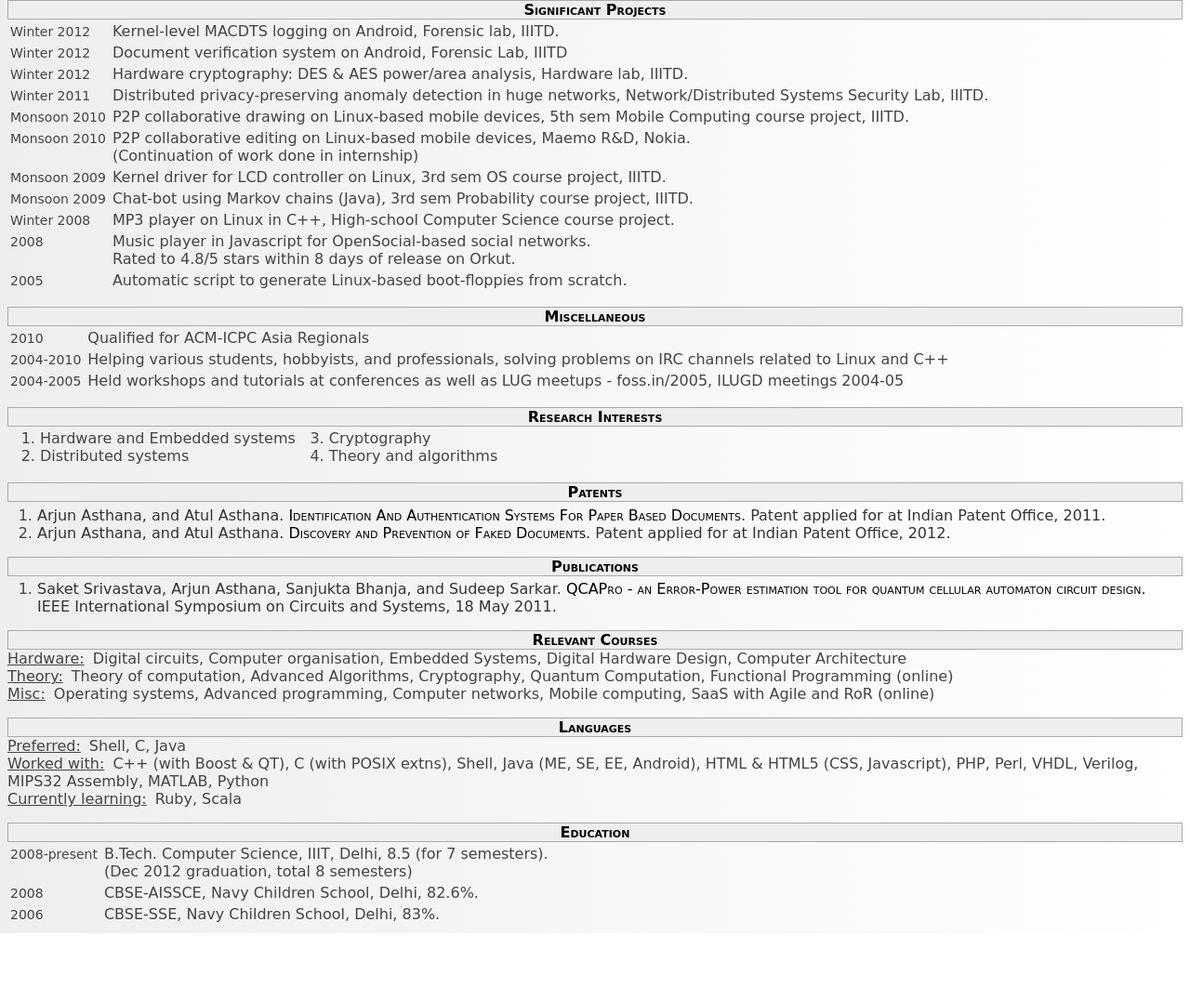
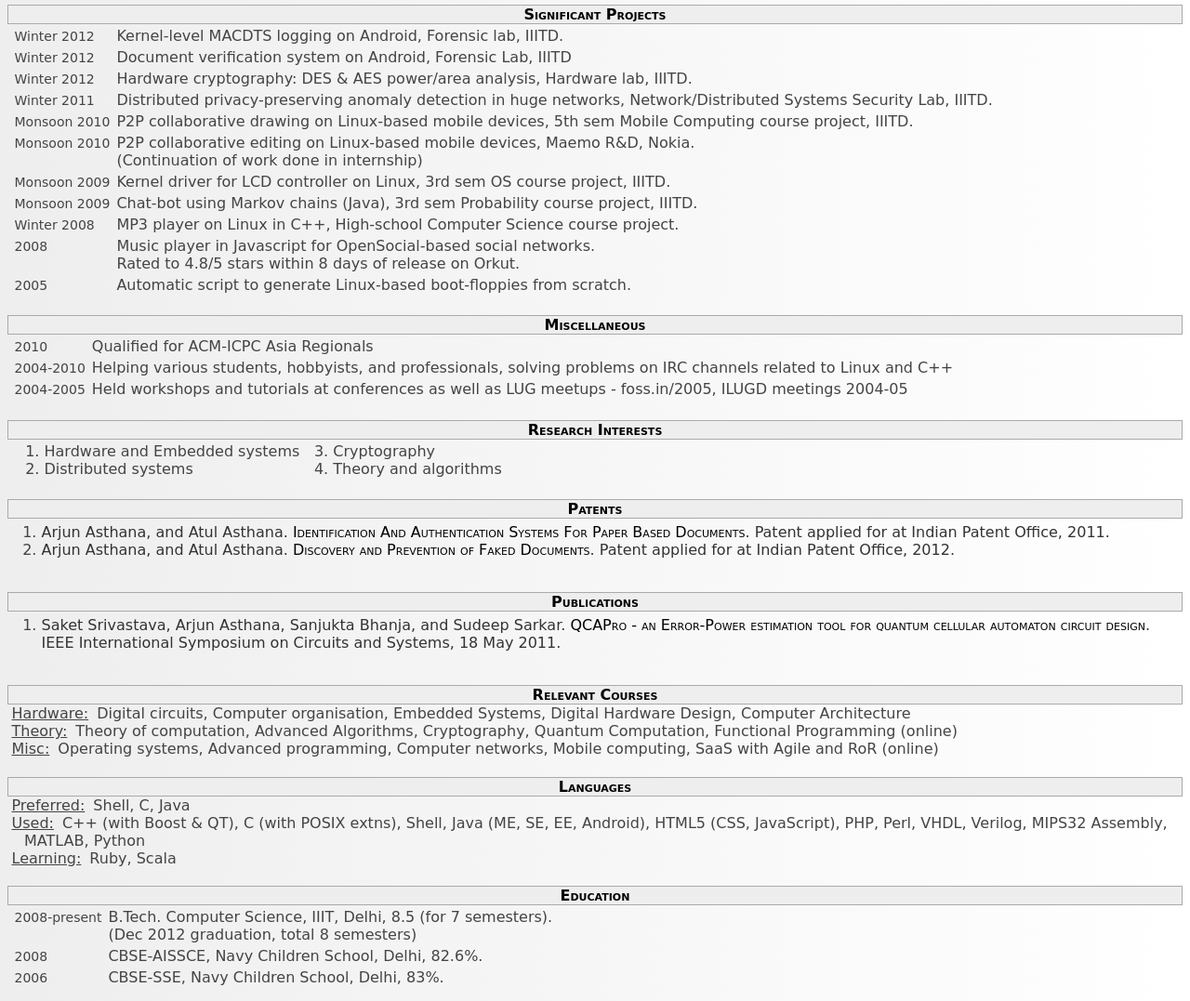
Before and after one commit to guzt/cv, a plain HTML site: page cv.html in a window 1280 px wide. Shown: the part 498-1575 px from the top of the page at 93% size. Before the commit the page ends 1502 px from the top, so only its background shows below. Drawn offline with Linux system fonts and the light colour scheme.

Commit message:
minor changes (skills, section header)

```diff
--- a/cv.css
+++ b/cv.css
@@ -8,6 +8,7 @@
  *       Cleanup CSS, remove unused/unneeded code
  *       Properly separate code for screen and print media
  *       Create CSS for mobile media
+ *       Use proper HTML5 tags instead of <div>s and <span>s
  */
 
 a {
@@ -209,10 +210,15 @@ body {
 	padding-right: 0.5ex;
 }
 
+.resumeContent .section .subsection {
+	margin-left: 1.5ex;
+}
+
 .resumeContent .section .subsection:before {
 	content: attr(title) ":";
 	text-decoration: underline;
 	padding-right: 1ex;
+	margin-left: -1.5ex;
 }
 
 .resumeContent .publication {
@@ -280,6 +286,16 @@ body {
 	/*.resumeContent #interests {
 		display: none;
 	}*/
+
+	.resumeContent .section:before {
+		margin-left: -0.5ex;
+		margin-right: -0.5ex;
+		margin-top: -0.5ex;
+	}
+
+	.resumeContent .section {
+		padding: 0.5ex;
+	}
 
 	.resumeFooter {
 		border-top: 1px solid #999;
--- a/cv.html
+++ b/cv.html
@@ -18,14 +18,14 @@
 			</span>
 		</div>
 		<div class="resumeFooter">
-			<div class="print">
+			<div class="print" id="footerContact">
 				<!--span class="name">arjun asthana</span-->
 				<span class="email">arjun@iiitd.com</span>
 				<span class="mobile">+91 90 134 35366</span>
 				<span class="landline">+91 11 2854 7489</span>
 			</div>
-			<div class="screen">
-				c; java; c++; linux; kernel; drivers; verilog; shell; qt; python; html; css;
+			<div class="screen" id="footerSkills">
+				c; c++; java; linux; kernel; hardware; fpga; multiprocessing; python; web;
 			</div>
 		</div>
 		<div class="resumeAbout">
@@ -156,8 +156,8 @@
 			</div>
 			<div class="section" title="Languages">
 					<div class="subsection" title="Preferred">Shell, C, Java</div>
-					<div class="subsection" title="Worked with">C++ (with Boost &amp; QT), C (with POSIX extns), Shell, Java (ME, SE, EE, Android), HTML &amp; HTML5 (CSS, Javascript), PHP, Perl, VHDL, Verilog, MIPS32 Assembly, MATLAB, Python</div>
-					<div class="subsection" title="Currently learning">Ruby, Scala</div>
+					<div class="subsection" title="Used">C++ (with Boost &amp; QT), C (with POSIX extns), Shell, Java (ME, SE, EE, Android), HTML5 (CSS, JavaScript), PHP, Perl, VHDL, Verilog, MIPS32 Assembly, MATLAB, Python</div>
+					<div class="subsection" title="Learning">Ruby, Scala</div>
 			</div>
 			<div class="section" title="Education">
 				<table>
```
Also changed, not shown: 2 other files.
